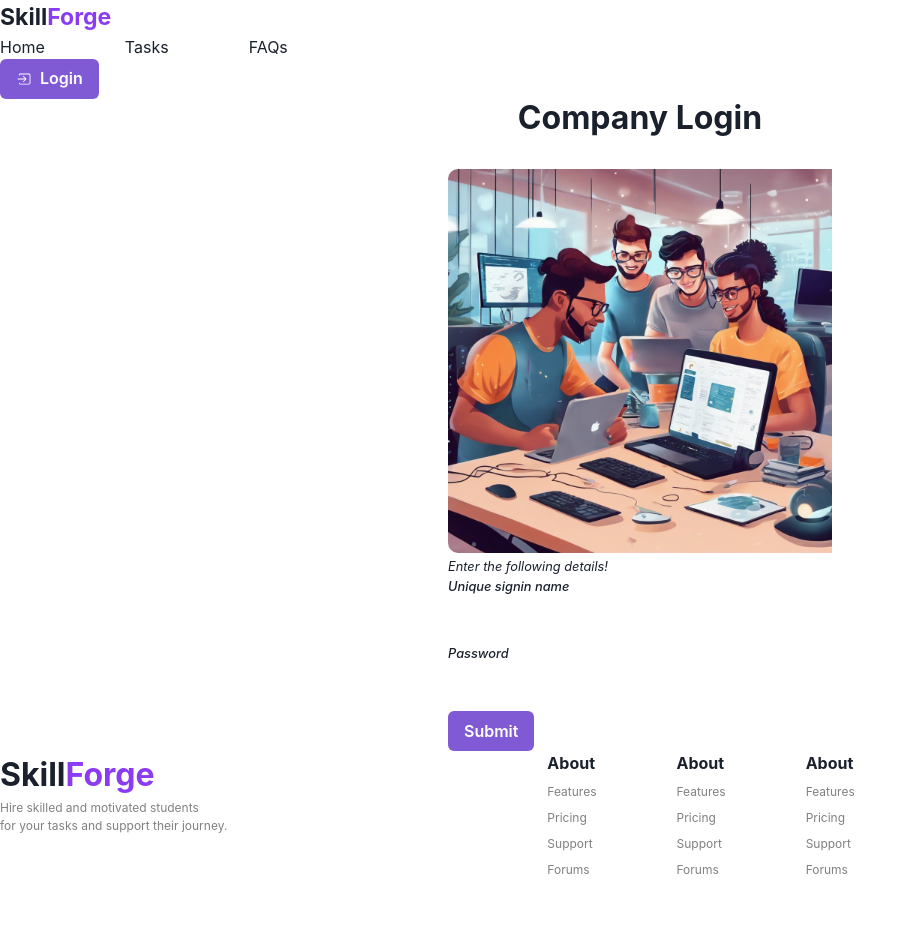
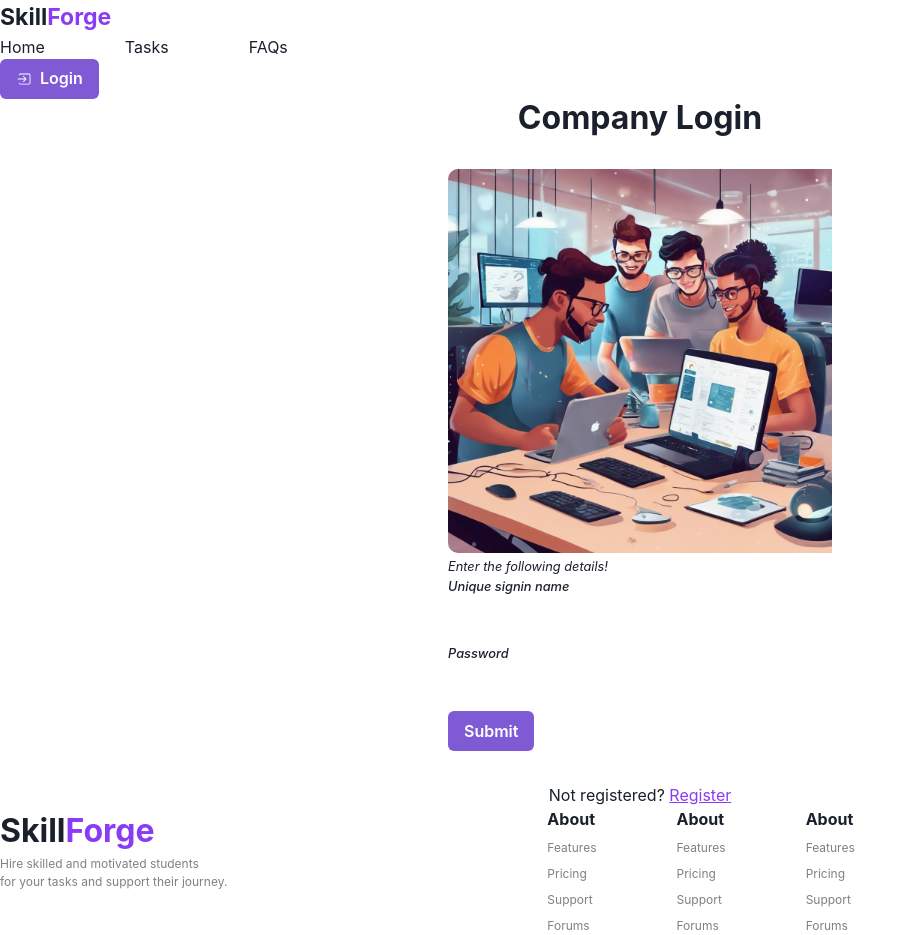
Before and after one commit to kalviumcommunity/S54_Rikhil_Capstone_SkillForge, a React app in the folder frontend/: page /company/login in a window 1280 px wide. Shown: the whole page, without its empty margins (0-917 px from the left). Before the commit the page ends 879 px from the top, so only its background shows below. Built offline with nearby package versions, Linux system fonts and the light colour scheme; the HTML template or start-up script is replaced by a standard one.

Commit message:
linking register and login pages

```diff
--- a/frontend/src/components/CompanyLogin.jsx
+++ b/frontend/src/components/CompanyLogin.jsx
@@ -151,6 +151,7 @@ export default function CompanyRegister() {
           </Button>
         </form>
       </div>
+      <Text fontSize={"2vmin"}>Not registered? <Link style={{color:'#8a3bf3', textDecoration:'underline'}} to={'/company/register'}>Register</Link></Text>
     </VStack>
   );
 }
--- a/frontend/src/components/CompanyRegister.jsx
+++ b/frontend/src/components/CompanyRegister.jsx
@@ -216,6 +216,7 @@ export default function CompanyRegister() {
           </Button>
         </form>
       </div>
+      <Text fontSize={"2vmin"}>Already registered? <Link style={{color:'#8a3bf3', textDecoration:'underline'}} to={'/company/login'}>Login</Link></Text>
     </VStack>
   );
 }
--- a/frontend/src/components/InstitutionLogin.jsx
+++ b/frontend/src/components/InstitutionLogin.jsx
@@ -152,6 +152,7 @@ export default function InstitutionLogin() {
           </Button>
         </form>
       </div>
+      <Text fontSize={"2vmin"}>Not Registered? <Link style={{color:'#8a3bf3', textDecoration:'underline'}} to={'/institution/register'}>Register</Link></Text>
     </VStack>
   );
 }
--- a/frontend/src/components/InstitutionRegister.jsx
+++ b/frontend/src/components/InstitutionRegister.jsx
@@ -221,6 +221,7 @@ export default function InstitutionRegister() {
           </Button>
         </form>
       </div>
+      <Text fontSize={"2vmin"}>Already registered? <Link style={{color:'#8a3bf3', textDecoration:'underline'}} to={'/institution/login'}>Login</Link></Text>
     </VStack>
   );
 }
--- a/frontend/src/components/UserLogin.jsx
+++ b/frontend/src/components/UserLogin.jsx
@@ -168,6 +168,7 @@ export default function UserRegister() {
           </Button>
         </form>
       </div>
+      <Text fontSize={"2vmin"}>Not Registered? <Link style={{color:'#8a3bf3', textDecoration:'underline'}} to={'/user/register'}>Register</Link></Text>
     </VStack>
   );
 }
--- a/frontend/src/components/UserRegister.jsx
+++ b/frontend/src/components/UserRegister.jsx
@@ -242,6 +242,7 @@ export default function UserRegister() {
           </Button>
         </form>
       </div>
+      <Text fontSize={"2vmin"}>Already registered? <Link style={{color:'#8a3bf3', textDecoration:'underline'}} to={'/user/login'}>Login</Link></Text>
     </VStack>
   );
 }
```
